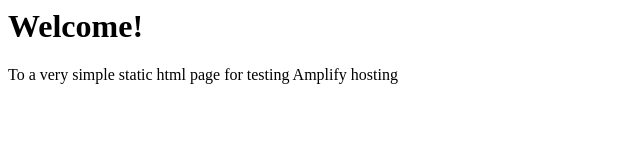
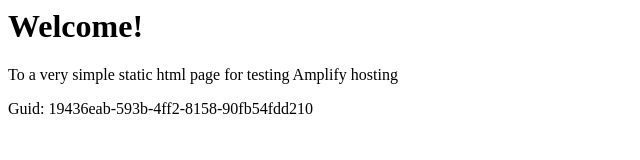
Before and after one commit to aws-aemilia-lhr/Github-PR-Commit-Integration-Test-DoNotTouch-v1-prod-eu-west-2, a website: page src/index.html in a window 1280 px wide. Shown: the whole page, without its empty margins (0-640 px from the left). Drawn offline with Linux system fonts and the light colour scheme.

Commit message:
commit from integ tests

```diff
--- a/src/index.html
+++ b/src/index.html
@@ -1,3 +1,5 @@
+
+
 <html lang="en">
 
 <head>
@@ -10,6 +12,6 @@
 <body>
     <h1>Welcome!</h1>
     <p>To a very simple static html page for testing Amplify hosting</p>
-</body>
+    <p>Guid: 19436eab-593b-4ff2-8158-90fb54fdd210</p></body>
 
 </html>
```
